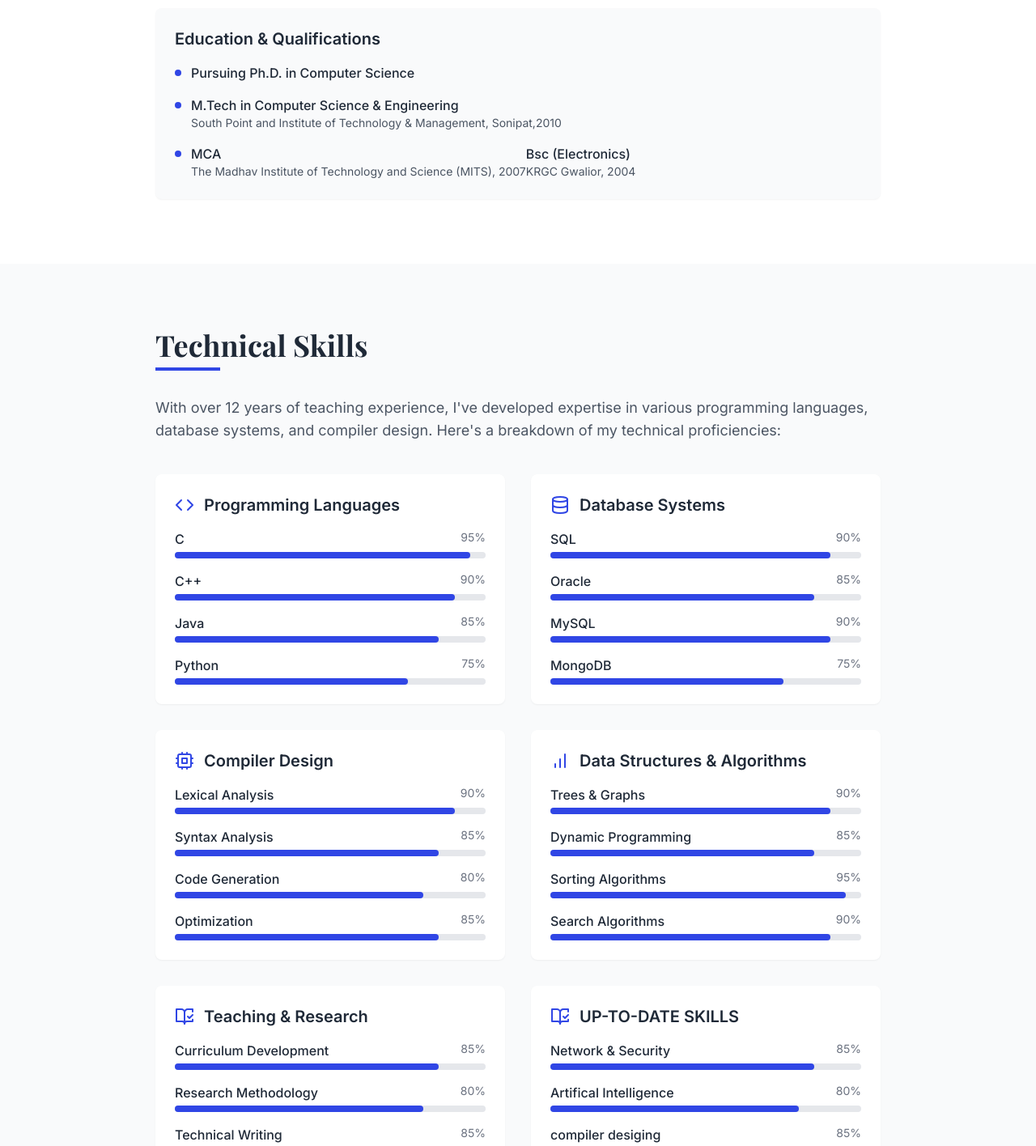
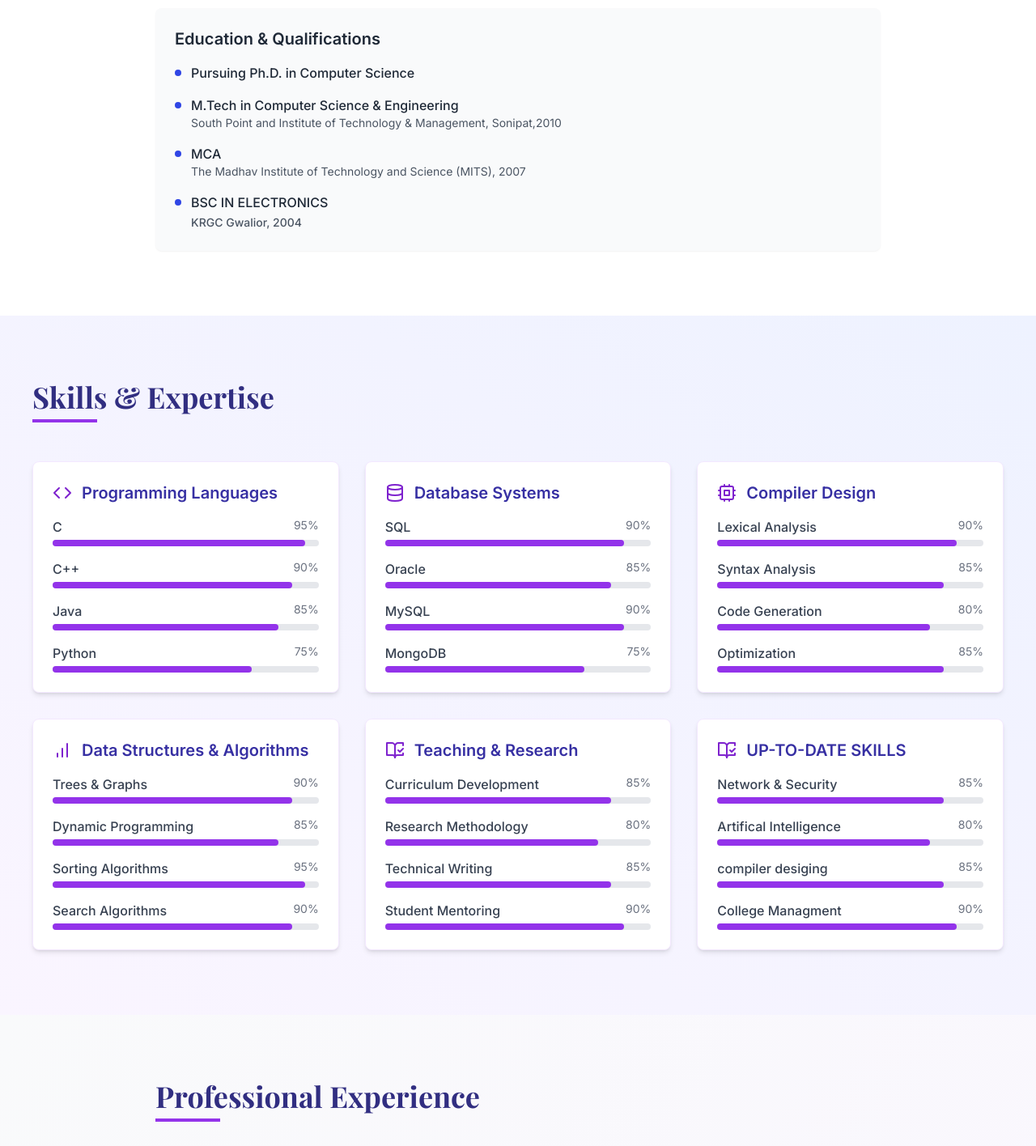
Before and after one commit to soojal-bhardwaj-27/portfolio, a React (Vite) app: page / in a window 1280 px wide. Shown: the part 1330-2746 px from the top of the page at 81% size. Built offline with nearby package versions, Linux system fonts and the light colour scheme.

Commit message:
update file

```diff
--- a/src/App.tsx
+++ b/src/App.tsx
@@ -5,7 +5,7 @@ import About from './components/About';
 import Skills from './components/Skills';
 import Experience from './components/Experience';
 import Activities from './components/Activities';
-import Projects1 from './components/Projects1';
+import Projects from './components/Projects1';
 import Footer from './components/Footer';
 
 function App() {
@@ -18,7 +18,7 @@ function App() {
         <Skills />
         <Experience />
         <Activities />
-        <Projects1 />
+        <Projects/>
       </main>
       <Footer />
     </div>
--- a/src/components/About.tsx
+++ b/src/components/About.tsx
@@ -97,9 +97,13 @@ const About: React.FC = () => {
                   <h4 className="font-medium">MCA</h4>
                   <p className="text-sm text-gray-600">The Madhav Institute of Technology and Science (MITS), 2007</p>
                 </div>
+              </li>
+              <li className="flex">
+                <div className="w-2 h-2 bg-blue-700 rounded-full mt-2 mr-3"></div>
                 <div>
-                  <h4 className="font-medium">Bsc (Electronics)</h4>
-                  <p className="text-sm text-gray-600">KRGC Gwalior, 2004</p>
+                  <h4 className="font-medium">BSC IN  ELECTRONICS <div>
+                    <span className="text-sm text-gray-600">KRGC Gwalior, 2004</span>
+                  </div></h4>
                 </div>
               </li>
             </ul>
--- a/src/components/Header.tsx
+++ b/src/components/Header.tsx
@@ -21,22 +21,22 @@ const Header: React.FC = () => {
   return (
     <header
       className={`fixed top-0 left-0 right-0 z-50 transition-all duration-300 ${
-        isScrolled ? 'bg-white shadow-md py-3' : 'bg-transparent py-5'
+        isScrolled ? 'bg-gradient-to-r from-gray-900 to-indigo-950 shadow-lg py-3' : 'bg-gray-900 bg-opacity-90 py-5'
       }`}
     >
       <div className="container mx-auto px-6 md:px-8 flex justify-between items-center">
-        <a href="#" className="text-lg md:text-xl font-playfair font-semibold text-gray-900">
+        <a href="#" className="text-lg md:text-xl font-playfair font-semibold text-white hover:text-purple-200">
           Prof. Neeharika Sengar
         </a>
 
         {/* Desktop Navigation */}
         <nav className="hidden md:block">
           <ul className="flex space-x-8">
-            {['About', 'Skills', 'Experience', 'Activities', 'Contact'].map((item) => (
+            {['About', 'Skills', 'Experience', 'Activities', 'Projects'].map((item) => (
               <li key={item}>
                 <a
                   href={`#${item.toLowerCase()}`}
-                  className="text-sm font-medium hover:text-blue-700 transition-colors duration-200"
+                  className="text-sm font-medium text-gray-200 hover:text-purple-300 transition-colors duration-200"
                 >
                   {item}
                 </a>
@@ -47,7 +47,7 @@ const Header: React.FC = () => {
 
         {/* Mobile Menu Button */}
         <button
-          className="md:hidden text-gray-800 focus:outline-none"
+          className="md:hidden text-white focus:outline-none"
           onClick={toggleMobileMenu}
           aria-label="Toggle menu"
         >
@@ -57,14 +57,14 @@ const Header: React.FC = () => {
 
       {/* Mobile Menu */}
       {isMobileMenuOpen && (
-        <div className="md:hidden bg-white">
+        <div className="md:hidden bg-gray-900">
           <nav className="container mx-auto px-6 py-4">
             <ul className="space-y-4">
-              {['About', 'Skills', 'Experience', 'Activities', 'Contact'].map((item) => (
+              {['About', 'Skills', 'Experience', 'Activities', 'Projects'].map((item) => (
                 <li key={item}>
                   <a
                     href={`#${item.toLowerCase()}`}
-                    className="block text-base font-medium hover:text-blue-700 transition-colors duration-200"
+                    className="block text-base font-medium text-gray-200 hover:text-purple-300 transition-colors duration-200"
                     onClick={() => setIsMobileMenuOpen(false)}
                   >
                     {item}
--- a/src/components/Hero.tsx
+++ b/src/components/Hero.tsx
@@ -45,7 +45,7 @@ const Hero: React.FC = () => {
             Bridging <span className="text-blue-700">Computer Science</span> with Academic Excellence
           </h1>
           <p className="text-xl md:text-2xl text-gray-600 mb-10 max-w-2xl">
-            Professor and Computer Science specialist with 5+ years of experience. Dedicated to excellence in teaching and research.
+            Professor and Computer Science specialist with 12 years of experience. Dedicated to excellence in teaching and research.
           </p>
           <div className="flex flex-wrap gap-4">
             <a
--- a/src/components/Projects1.tsx
+++ b/src/components/Projects1.tsx
@@ -1,7 +1,7 @@
 import React, { useEffect, useRef } from 'react';
 import { Code, ExternalLink } from 'lucide-react';
 
-const Projects1: React.FC = () => {
+const Projects: React.FC = () => {
   const projectRef = useRef<HTMLDivElement>(null);
 
   useEffect(() => {
@@ -92,4 +92,4 @@ const Projects1: React.FC = () => {
   );
 };
 
-export default Projects1;
+export default Projects;
--- a/src/components/Skills.tsx
+++ b/src/components/Skills.tsx
@@ -101,38 +101,35 @@ const Skills: React.FC = () => {
   }, []);
 
   return (
-    <section id="skills" className="py-20 bg-gray-50">
+    <section id="skills" className="py-20 bg-gradient-to-tr from-purple-50 to-indigo-50">
       <div
         ref={skillsRef}
-        className="container mx-auto px-6 md:px-10 opacity-0 translate-y-10 transition-all duration-1000 ease-out"
+        className="container mx-auto px-6 md:px-10"
       >
-        <div className="max-w-4xl mx-auto">
-          <h2 className="text-3xl md:text-4xl font-playfair font-bold mb-2">Technical Skills</h2>
-          <div className="w-20 h-1 bg-blue-700 mb-8"></div>
+        <h2 className="text-3xl md:text-4xl font-playfair font-bold mb-2 text-indigo-900">Skills & Expertise</h2>
+        <div className="w-20 h-1 bg-purple-600 mb-12"></div>
 
-          <p className="text-lg text-gray-600 mb-10">
-            With over 12 years of teaching experience, I've developed expertise in various programming languages,
-            database systems, and compiler design. Here's a breakdown of my technical proficiencies:
-          </p>
-
-          <div className="grid md:grid-cols-2 gap-8">
+        <div className="grid grid-cols-1 md:grid-cols-2 lg:grid-cols-3 gap-8">
           {skillCategories.map((category, idx) => (
-              <div key={idx} className="bg-white p-6 rounded-lg shadow-sm hover:shadow-md transition-shadow duration-300">
+            <div
+              key={idx}
+              className="bg-white p-6 rounded-lg shadow-md hover:shadow-xl transition-all duration-300 border border-purple-100"
+            >
               <div className="flex items-center mb-4">
-                  <category.icon size={24} className="text-blue-700 mr-3" />
-                  <h3 className="text-xl font-semibold">{category.name}</h3>
+                <category.icon size={24} className="text-purple-700 mr-3" />
+                <h3 className="text-xl font-semibold text-indigo-800">{category.name}</h3>
               </div>
 
               <div className="space-y-4">
                 {category.skills.map((skill, skillIdx) => (
                   <div key={skillIdx}>
                     <div className="flex justify-between mb-1">
-                        <span className="font-medium">{skill.name}</span>
+                      <span className="font-medium text-gray-700">{skill.name}</span>
                       <span className="text-sm text-gray-500">{skill.proficiency}%</span>
                     </div>
                     <div className="w-full bg-gray-200 rounded-full h-2">
                       <div
-                          className="bg-blue-700 h-2 rounded-full transition-all duration-1000 ease-out"
+                        className="bg-purple-600 h-2 rounded-full transition-all duration-1000 ease-out"
                         style={{ width: `${skill.proficiency}%` }}
                       ></div>
                     </div>
@@ -143,7 +140,6 @@ const Skills: React.FC = () => {
           ))}
         </div>
       </div>
-      </div>
     </section>
   );
 };
```
Also changed, not shown: src/components/Experience.tsx (+50 -33 lines). Lines whose indentation alone changed are shown as unchanged.
